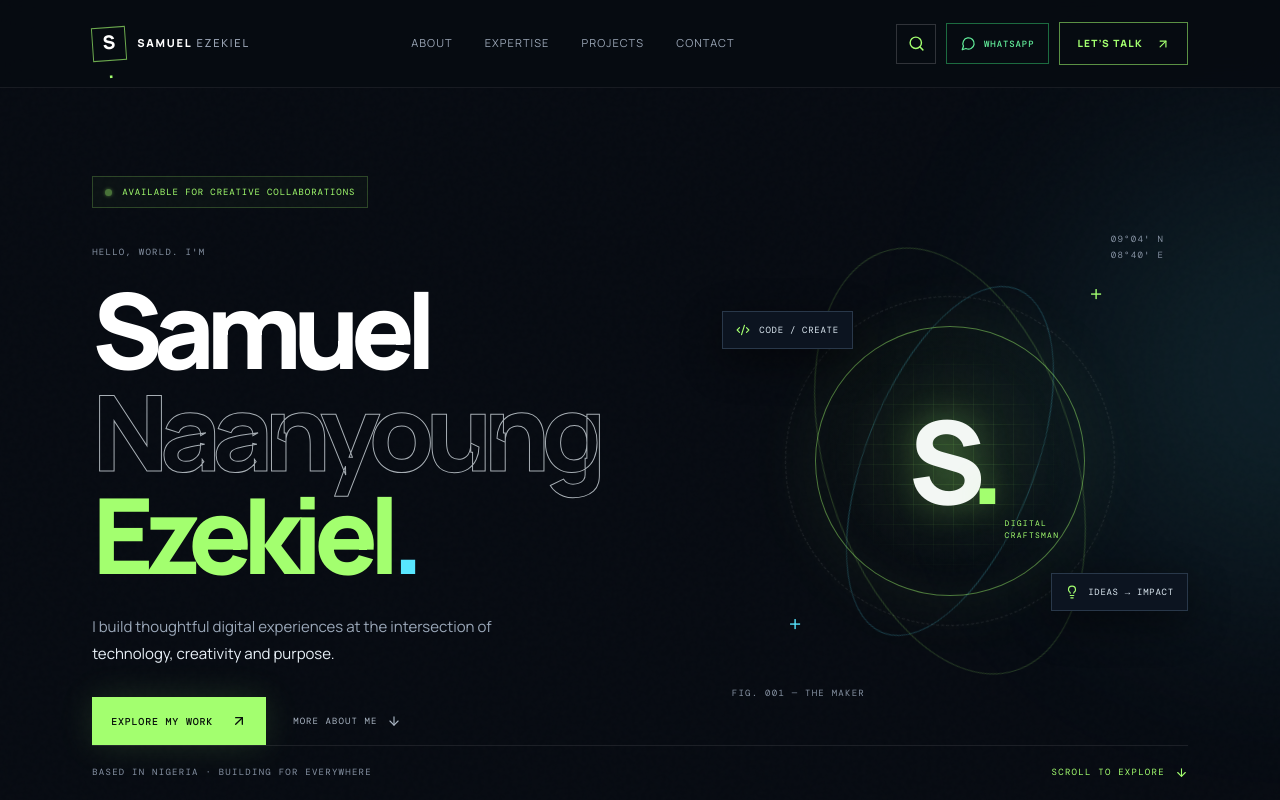
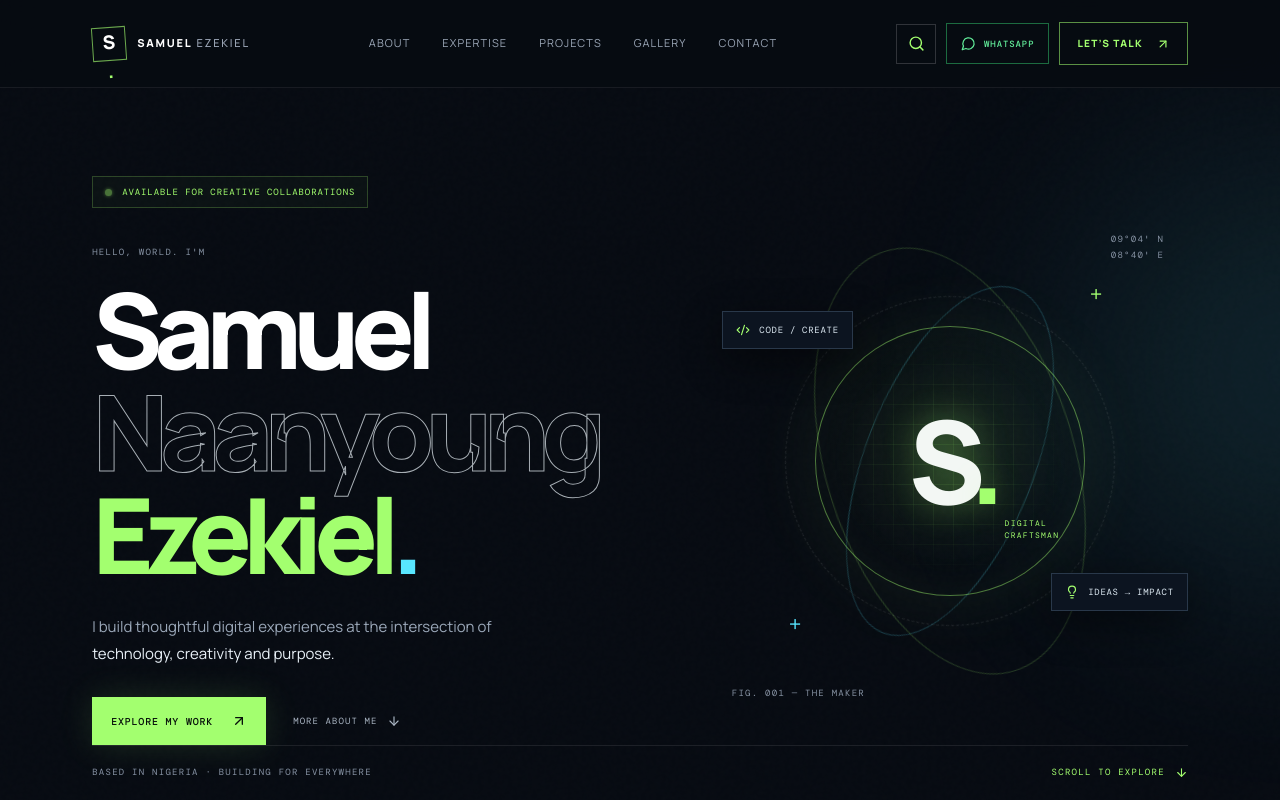
Before and after one commit to Samzeeezzy/portfolio, a React (Vite) app: page / in a window 1280 px wide. Shown: the top 800 px of the page. Built offline with nearby package versions, Linux system fonts and the light colour scheme.

Commit message:
Add gallery to portfolio navigation

```diff
--- a/src/App.jsx
+++ b/src/App.jsx
@@ -117,7 +117,7 @@ function App() {
   const closeMenu = () => setMenuOpen(false)
 
   const nav = [
-    ['About', '#about'], ['Expertise', '#expertise'], ['Projects', '#projects'], ['Contact', '#contact'],
+    ['About', '#about'], ['Expertise', '#expertise'], ['Projects', '#projects'], ['Gallery', '#gallery'], ['Contact', '#contact'],
   ]
 
   return (
```
